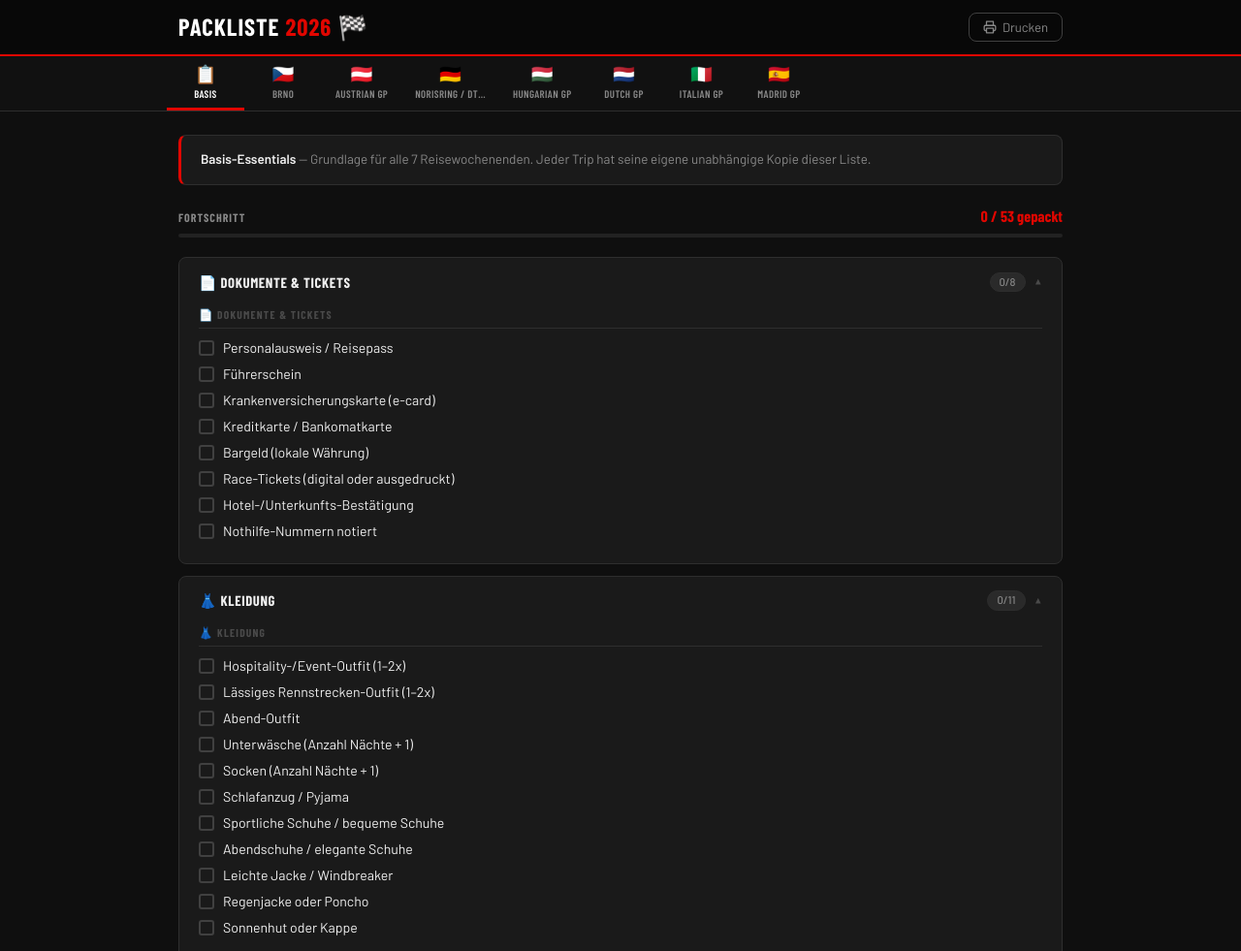
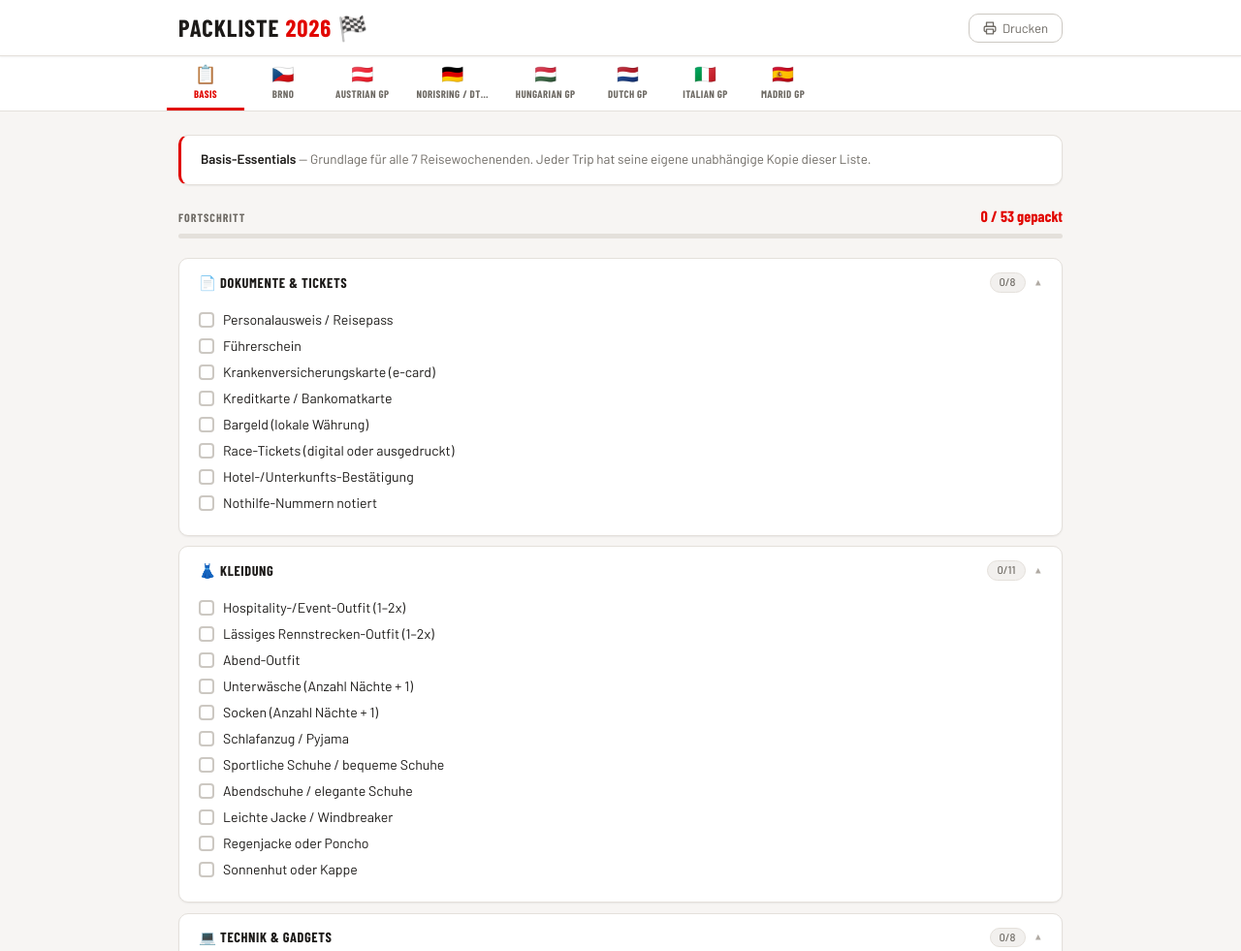
Before and after one commit to kholzer83/packliste-2026, a plain HTML site: page index.html in a window 1280 px wide. Shown: the top 981 px of the page at 97% size. Drawn offline with nearby package versions, Linux system fonts and the light colour scheme; a web font is replaced by a local one.

Commit message:
Light pastel theme + fix duplicate category titles

```diff
--- a/app.js
+++ b/app.js
@@ -137,16 +137,19 @@ function makeCustomItem(item, eventId, onUpdate) {
 
 // ── Category block ─────────────────────────────────────────
 
-function makeCategoryBlock(cat, eventId, onChange) {
+function makeCategoryBlock(cat, eventId, onChange, showTitle = true) {
   const div = document.createElement('div');
   div.className = 'category';
-  const title = document.createElement('div');
-  title.className = 'cat-title';
-  title.textContent = cat.icon + ' ' + cat.name;
+  if (showTitle) {
+    const title = document.createElement('div');
+    title.className = 'cat-title';
+    title.textContent = cat.icon + ' ' + cat.name;
+    div.appendChild(title);
+  }
   const ul = document.createElement('ul');
   ul.className = 'checklist';
   cat.items.forEach(item => ul.appendChild(makeCheckItem(item, eventId, onChange)));
-  div.append(title, ul);
+  div.appendChild(ul);
   return div;
 }
 
@@ -207,7 +210,7 @@ function renderBasisTab() {
       const { checked, total } = calcItems(cat.items, 'basis');
       setBadge(badge, checked, total);
     };
-    body.appendChild(makeCategoryBlock(cat, 'basis', () => { refresh(); refreshProgress('basis'); }));
+    body.appendChild(makeCategoryBlock(cat, 'basis', () => { refresh(); refreshProgress('basis'); }, false));
     refresh();
     root.appendChild(sec);
   });
--- a/style.css
+++ b/style.css
@@ -1,18 +1,22 @@
 *, *::before, *::after { box-sizing: border-box; margin: 0; padding: 0; }
 
 :root {
-  --bg: #0f0f0f;
-  --bg-card: #1a1a1a;
-  --bg-section: #222;
-  --border: #2e2e2e;
-  --border-light: #404040;
-  --text: #f0f0f0;
-  --text-muted: #888;
-  --text-dim: #4a4a4a;
+  --bg: #f7f5f3;
+  --bg-card: #ffffff;
+  --bg-section: #f2f0ee;
+  --bg-hover: #faf9f8;
+  --border: #e4e0db;
+  --border-mid: #ccc8c2;
+  --text: #1c1a18;
+  --text-muted: #6e6a64;
+  --text-dim: #b0aaa3;
   --red: #e10600;
-  --red-dark: #b00000;
-  --red-glow: rgba(225,6,0,0.12);
-  --radius: 8px;
+  --red-dark: #b80500;
+  --red-light: #fff0f0;
+  --red-mid: #fdd;
+  --radius: 10px;
+  --shadow: 0 1px 3px rgba(0,0,0,0.07), 0 1px 2px rgba(0,0,0,0.04);
+  --shadow-sm: 0 1px 2px rgba(0,0,0,0.06);
   --header-h: 58px;
   --tab-h: 50px;
 }
@@ -33,8 +37,9 @@ body {
   position: sticky;
   top: 0;
   z-index: 100;
-  background: #080808;
-  border-bottom: 2px solid var(--red);
+  background: #fff;
+  border-bottom: 1px solid var(--border);
+  box-shadow: var(--shadow-sm);
   height: var(--header-h);
 }
 
@@ -54,7 +59,7 @@ body {
   font-weight: 900;
   text-transform: uppercase;
   letter-spacing: 1px;
-  color: #fff;
+  color: var(--text);
 }
 
 .app-title .accent { color: var(--red); }
@@ -64,7 +69,7 @@ body {
   align-items: center;
   gap: 6px;
   background: transparent;
-  border: 1px solid var(--border-light);
+  border: 1px solid var(--border-mid);
   color: var(--text-muted);
   padding: 6px 14px;
   border-radius: var(--radius);
@@ -73,14 +78,14 @@ body {
   cursor: pointer;
   transition: all 0.2s;
 }
-.btn-print:hover { border-color: var(--red); color: var(--red); }
+.btn-print:hover { border-color: var(--red); color: var(--red); background: var(--red-light); }
 
 /* ── TABS ── */
 .tab-nav {
   position: sticky;
   top: var(--header-h);
   z-index: 90;
-  background: #111;
+  background: #fff;
   border-bottom: 1px solid var(--border);
   overflow-x: auto;
   scrollbar-width: none;
@@ -116,12 +121,12 @@ body {
 .tab-btn .tab-name {
   font-family: 'Barlow Condensed', sans-serif;
   font-size: 0.68rem;
-  font-weight: 600;
+  font-weight: 700;
   text-transform: uppercase;
   letter-spacing: 0.4px;
 }
 .tab-btn:hover { color: var(--text); }
-.tab-btn.active { color: #fff; border-bottom-color: var(--red); }
+.tab-btn.active { color: var(--red); border-bottom-color: var(--red); }
 
 /* ── CONTENT ── */
 .content {
@@ -136,6 +141,7 @@ body {
   border: 1px solid var(--border);
   border-top: 3px solid var(--red);
   border-radius: var(--radius);
+  box-shadow: var(--shadow);
   padding: 1.25rem 1.5rem;
   margin-bottom: 1.25rem;
   display: grid;
@@ -152,6 +158,7 @@ body {
   font-weight: 700;
   text-transform: uppercase;
   letter-spacing: 0.5px;
+  color: var(--text);
   margin-bottom: 0.5rem;
 }
 
@@ -166,12 +173,12 @@ body {
 
 .trip-note {
   grid-column: 1 / -1;
-  background: var(--red-glow);
-  border: 1px solid rgba(225,6,0,0.25);
-  border-radius: 5px;
+  background: #fff8e6;
+  border: 1px solid #f5d87a;
+  border-radius: 6px;
   padding: 7px 12px;
   font-size: 0.8rem;
-  color: #ff8080;
+  color: #8a6a00;
 }
 
 /* ── PROGRESS ── */
@@ -198,15 +205,15 @@ body {
   color: var(--red);
 }
 .progress-track {
-  height: 4px;
-  background: #222;
-  border-radius: 2px;
+  height: 5px;
+  background: var(--border);
+  border-radius: 3px;
   overflow: hidden;
 }
 .progress-fill {
   height: 100%;
   background: var(--red);
-  border-radius: 2px;
+  border-radius: 3px;
   transition: width 0.35s ease;
   min-width: 0;
 }
@@ -216,7 +223,8 @@ body {
   background: var(--bg-card);
   border: 1px solid var(--border);
   border-radius: var(--radius);
-  margin-bottom: 0.75rem;
+  box-shadow: var(--shadow-sm);
+  margin-bottom: 0.65rem;
   overflow: hidden;
 }
 
@@ -229,14 +237,15 @@ body {
   user-select: none;
   transition: background 0.15s;
 }
-.section-header:hover { background: rgba(255,255,255,0.025); }
+.section-header:hover { background: var(--bg-hover); }
 
 .section-title {
   font-family: 'Barlow Condensed', sans-serif;
-  font-size: 0.92rem;
+  font-size: 0.9rem;
   font-weight: 700;
   text-transform: uppercase;
   letter-spacing: 0.6px;
+  color: var(--text);
 }
 
 .section-right {
@@ -247,7 +256,7 @@ body {
 }
 
 .section-badge {
-  background: #2a2a2a;
+  background: var(--bg-section);
   border: 1px solid var(--border);
   border-radius: 20px;
   padding: 1px 9px;
@@ -257,7 +266,11 @@ body {
   font-weight: 500;
   transition: all 0.2s;
 }
-.section-badge.done { border-color: var(--red); color: var(--red); }
+.section-badge.done {
+  background: var(--red-light);
+  border-color: var(--red);
+  color: var(--red);
+}
 
 .section-toggle {
   color: var(--text-dim);
@@ -273,8 +286,7 @@ body {
 }
 .section.open .section-body { display: block; }
 
-/* basis section slightly dimmer */
-.section.basis-section .section-title { color: var(--text-muted); }
+.section.basis-section .section-title { color: var(--text-muted); font-weight: 600; }
 
 /* ── CATEGORY ── */
 .category { margin-bottom: 1rem; }
@@ -282,7 +294,7 @@ body {
 
 .cat-title {
   font-family: 'Barlow Condensed', sans-serif;
-  font-size: 0.72rem;
+  font-size: 0.7rem;
   font-weight: 700;
   text-transform: uppercase;
   letter-spacing: 1.2px;
@@ -299,11 +311,11 @@ body {
   display: flex;
   align-items: center;
   padding: 4px 6px;
-  border-radius: 5px;
+  border-radius: 6px;
   margin: 0 -6px;
   transition: background 0.12s;
 }
-.check-item:hover { background: rgba(255,255,255,0.04); }
+.check-item:hover { background: var(--bg-section); }
 
 .check-item label {
   display: flex;
@@ -313,6 +325,7 @@ body {
   flex: 1;
   font-size: 0.88rem;
   line-height: 1.35;
+  color: var(--text);
 }
 
 .check-item input[type="checkbox"] {
@@ -322,9 +335,9 @@ body {
   height: 16px;
   min-width: 16px;
   margin-top: 2px;
-  border: 2px solid var(--border-light);
-  border-radius: 3px;
-  background: transparent;
+  border: 2px solid var(--border-mid);
+  border-radius: 4px;
+  background: #fff;
   cursor: pointer;
   position: relative;
   transition: all 0.15s;
@@ -351,7 +364,7 @@ body {
 label.checked .item-text {
   color: var(--text-dim);
   text-decoration: line-through;
-  text-decoration-color: #3a3a3a;
+  text-decoration-color: var(--border-mid);
 }
 
 .btn-del {
@@ -360,13 +373,13 @@ label.checked .item-text {
   color: transparent;
   cursor: pointer;
   padding: 2px 5px;
-  border-radius: 3px;
-  font-size: 0.75rem;
+  border-radius: 4px;
+  font-size: 0.72rem;
   transition: all 0.15s;
   flex-shrink: 0;
 }
 .check-item:hover .btn-del { color: var(--text-dim); }
-.btn-del:hover { color: var(--red) !important; background: var(--red-glow); }
+.btn-del:hover { color: var(--red) !important; background: var(--red-light); }
 
 /* ── ADD CUSTOM ── */
 .add-custom {
@@ -376,7 +389,7 @@ label.checked .item-text {
 }
 .add-custom-title {
   font-family: 'Barlow Condensed', sans-serif;
-  font-size: 0.72rem;
+  font-size: 0.7rem;
   font-weight: 700;
   text-transform: uppercase;
   letter-spacing: 1px;
@@ -406,7 +419,7 @@ label.checked .item-text {
 .add-input {
   flex: 1;
   min-width: 160px;
-  background: var(--bg-section);
+  background: #fff;
   border: 1px solid var(--border);
   color: var(--text);
   padding: 7px 12px;
@@ -416,7 +429,7 @@ label.checked .item-text {
   transition: border-color 0.2s;
 }
 .add-input::placeholder { color: var(--text-dim); }
-.add-input:focus { outline: none; border-color: var(--red); }
+.add-input:focus { outline: none; border-color: var(--red); box-shadow: 0 0 0 3px rgba(225,6,0,0.08); }
 
 .btn-add {
   background: var(--red);
@@ -441,6 +454,7 @@ label.checked .item-text {
   border: 1px solid var(--border);
   border-left: 3px solid var(--red);
   border-radius: var(--radius);
+  box-shadow: var(--shadow-sm);
   padding: 0.9rem 1.25rem;
   margin-bottom: 1.25rem;
   font-size: 0.84rem;
@@ -465,10 +479,8 @@ label.checked .item-text {
   .app-header, .tab-nav, .btn-print,
   .section.basis-section,
   .section.custom-section,
-  .add-custom,
-  .btn-del,
-  .section-toggle,
-  .progress-wrap,
+  .add-custom, .btn-del,
+  .section-toggle, .progress-wrap,
   .trip-note { display: none !important; }
 
   body { background: #fff !important; color: #000 !important; font-size: 11pt; }
@@ -476,9 +488,10 @@ label.checked .item-text {
   .content { padding: 0; max-width: none; }
 
   .trip-header {
-    background: #f5f5f5 !important;
-    border: 1px solid #ddd !important;
+    background: #f9f9f9 !important;
+    border: 1px solid #ccc !important;
     border-top: 2pt solid #000 !important;
+    box-shadow: none !important;
     padding: 10px 14px;
     margin-bottom: 12pt;
     page-break-inside: avoid;
@@ -489,7 +502,7 @@ label.checked .item-text {
   .section {
     background: transparent !important;
     border: none !important;
-    border-radius: 0 !important;
+    box-shadow: none !important;
     margin-bottom: 6pt;
     page-break-inside: avoid;
   }
@@ -504,11 +517,11 @@ label.checked .item-text {
   }
 
   .category { break-inside: avoid; margin-bottom: 6pt; }
-  .cat-title { color: #666 !important; font-size: 7.5pt; }
+  .cat-title { color: #888 !important; font-size: 7.5pt; }
 
   .check-item { padding: 2pt 0; break-inside: avoid; }
   .check-item:hover { background: transparent !important; }
-  .check-item label { cursor: default; gap: 7pt; }
+  .check-item label { cursor: default; gap: 7pt; color: #000 !important; }
 
   .check-item input[type="checkbox"] {
     appearance: none !important;
@@ -516,7 +529,7 @@ label.checked .item-text {
     width: 10pt !important;
     height: 10pt !important;
     min-width: 10pt !important;
-    border: 0.75pt solid #333 !important;
+    border: 0.75pt solid #444 !important;
     border-radius: 2pt !important;
     background: #fff !important;
     margin-top: 1pt;
```
